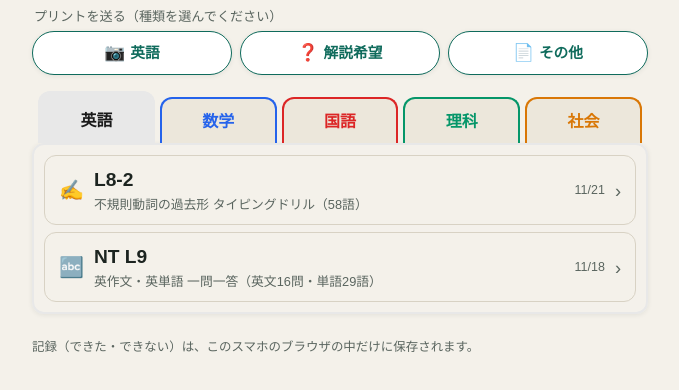
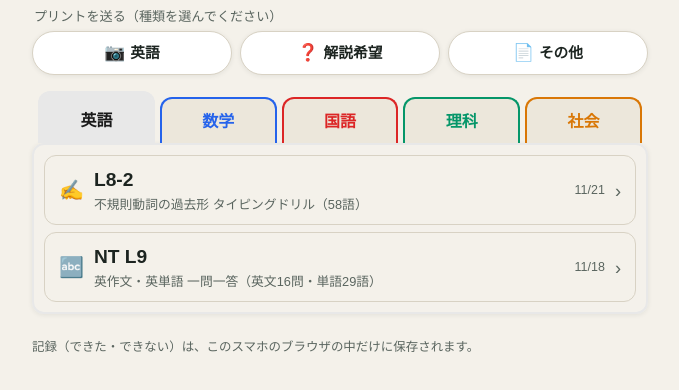
Before and after one commit to studybase-home/studybase-home.github.io, a plain HTML site: page index.html in a window 1280 px wide. Shown: the part 74-464 px from the top of the page, without its empty margins (300-979 px from the left). Drawn offline with Linux system fonts and the light colour scheme.

Commit message:
ポータル：プリントを送るボタンを無彩色にし、教科カラー（理科の緑）と紛れないようにする

```diff
--- a/index.html
+++ b/index.html
@@ -60,7 +60,7 @@
   .send-row { display: flex; gap: 8px; margin: 0 0 16px; }
   .send-chip {
     flex: 1; display: flex; align-items: center; justify-content: center; gap: 5px;
-    background: var(--surface); border: 1.5px solid var(--accent); color: var(--accent);
+    background: var(--surface); border: 1.5px solid var(--line); color: var(--ink);
     border-radius: 999px; padding: 7px 4px; min-height: 44px; white-space: nowrap;
     text-decoration: none; font-weight: 700; font-size: 0.92rem; box-shadow: var(--shadow);
   }
```
